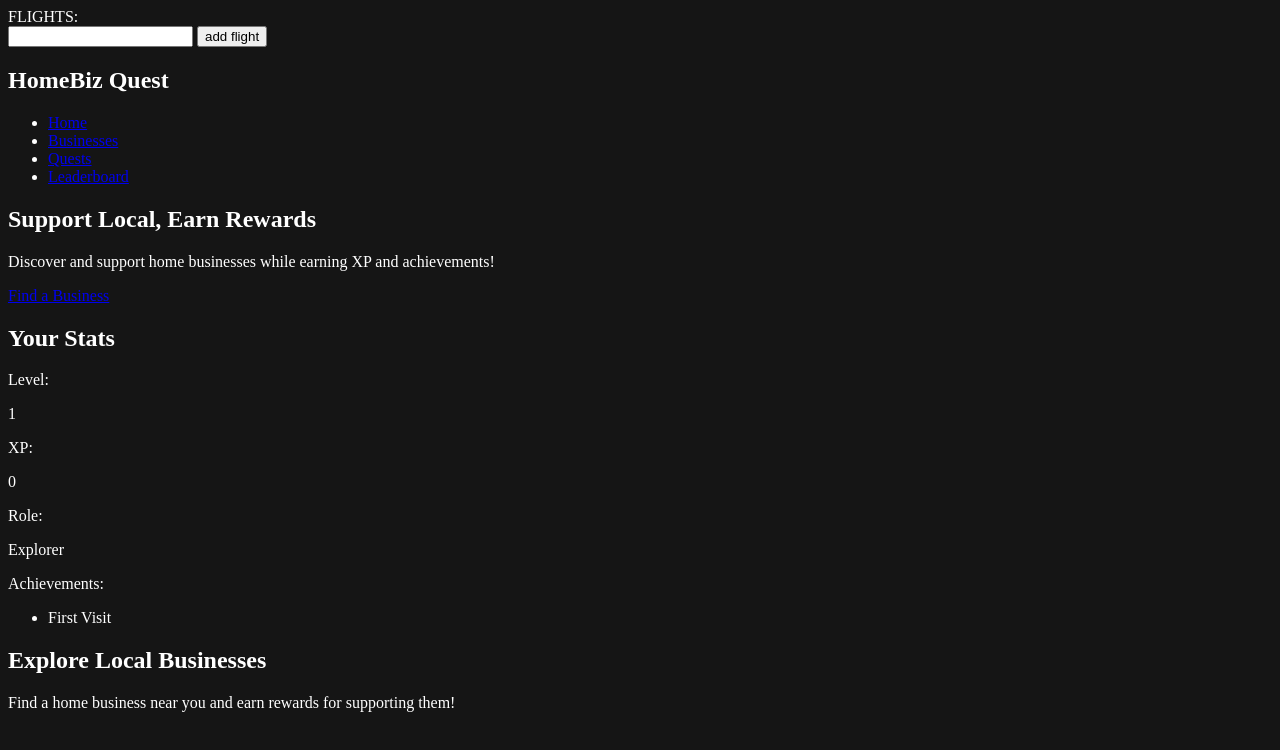
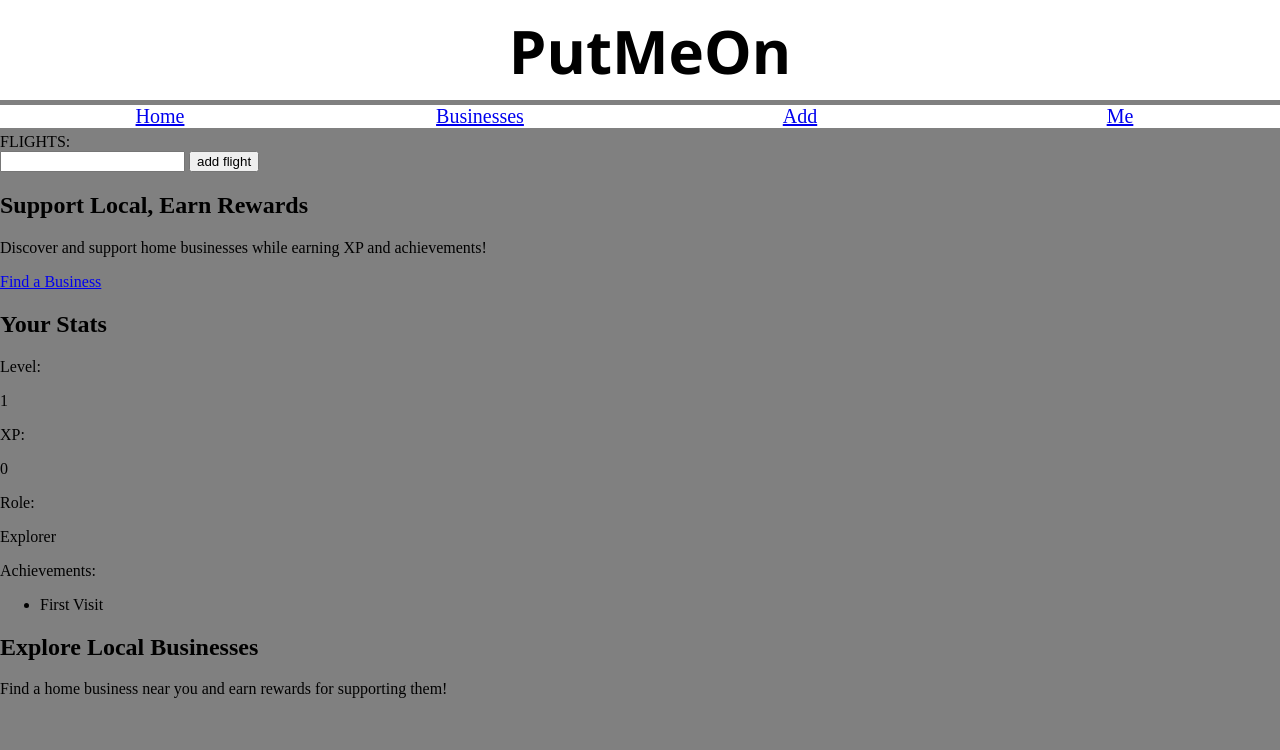
Before and after one commit to melindaahli/IrvineHacks25, a plain HTML site: page index.html in a window 1280 px wide. Drawn offline with Linux system fonts and the light colour scheme; no server answers.

Commit message:
added additional pages and links between pages

```diff
--- a/index.html
+++ b/index.html
@@ -8,22 +8,22 @@
     <script src="./script.js"></script>
   </head>
   <body onload="displayFlights()">
-    FLIGHTS:
+    <div id="header">
+      <h1 id="platform-name">PutMeOn</h1>
+    </div>
+    <!-- Navigation Bar -->
+    <nav>
+        <div class="nav-item"><a href="index.html">Home</a></div>
+        <div class="nav-item"><a href="businessListings.html">Businesses</a></div>
+        <div class="nav-item"><a href="addBusiness.html">Add</a></div>
+        <div class="nav-item"><a href="profile.html">Me</a></div>
+    </nav>
+
+  FLIGHTS:
     <div id="display"></div>
 
     <input type="text" id="user-input" />
     <button onclick="addFlight()">add flight</button>
-
-    <!-- Navigation Bar -->
-    <nav>
-      <h1>HomeBiz Quest</h1>
-      <ul>
-          <li><a href="#">Home</a></li>
-          <li><a href="#">Businesses</a></li>
-          <li><a href="#">Quests</a></li>
-          <li><a href="#">Leaderboard</a></li>
-      </ul>
-  </nav>
 
   <!-- Hero Section -->
   <header class="hero">
--- a/styles.css
+++ b/styles.css
@@ -1,4 +1,41 @@
 body {
-  background-color: #151515;
-  color: white;
+  background-color: gray;
+  color: black;
+  padding: 0;
+  overflow-x: hidden;
+  margin: 0px;
 }
+
+#header {
+  padding: 10px;
+  text-align: center;
+  background: white;
+  color: black;
+  font-size: 30px;
+  margin: 0;
+  /* margin: -50px 0 0 -10px; */
+  /* position: sticky; */
+  width: 100vw;
+  height: 80px;
+}
+
+#header > h1 {
+  font-family:'Segoe UI', Tahoma, Geneva, Verdana, sans-serif;
+  padding: 0;
+  margin: 0;
+}
+
+nav {
+  display: flex;
+  justify-content: space-around;
+  width: 100vw;
+  margin: 5px 0 5px;
+}
+
+nav > div.nav-item {
+  width: 25%;
+  background-color: white;
+  font-size: 20px;
+  /* border: 2px red solid; */
+  text-align: center;
+}
```
Also changed, not shown: addBusiness.html (added, +23 -0 lines), businessListings.html (added, +23 -0 lines), profile.html (added, +23 -0 lines).
